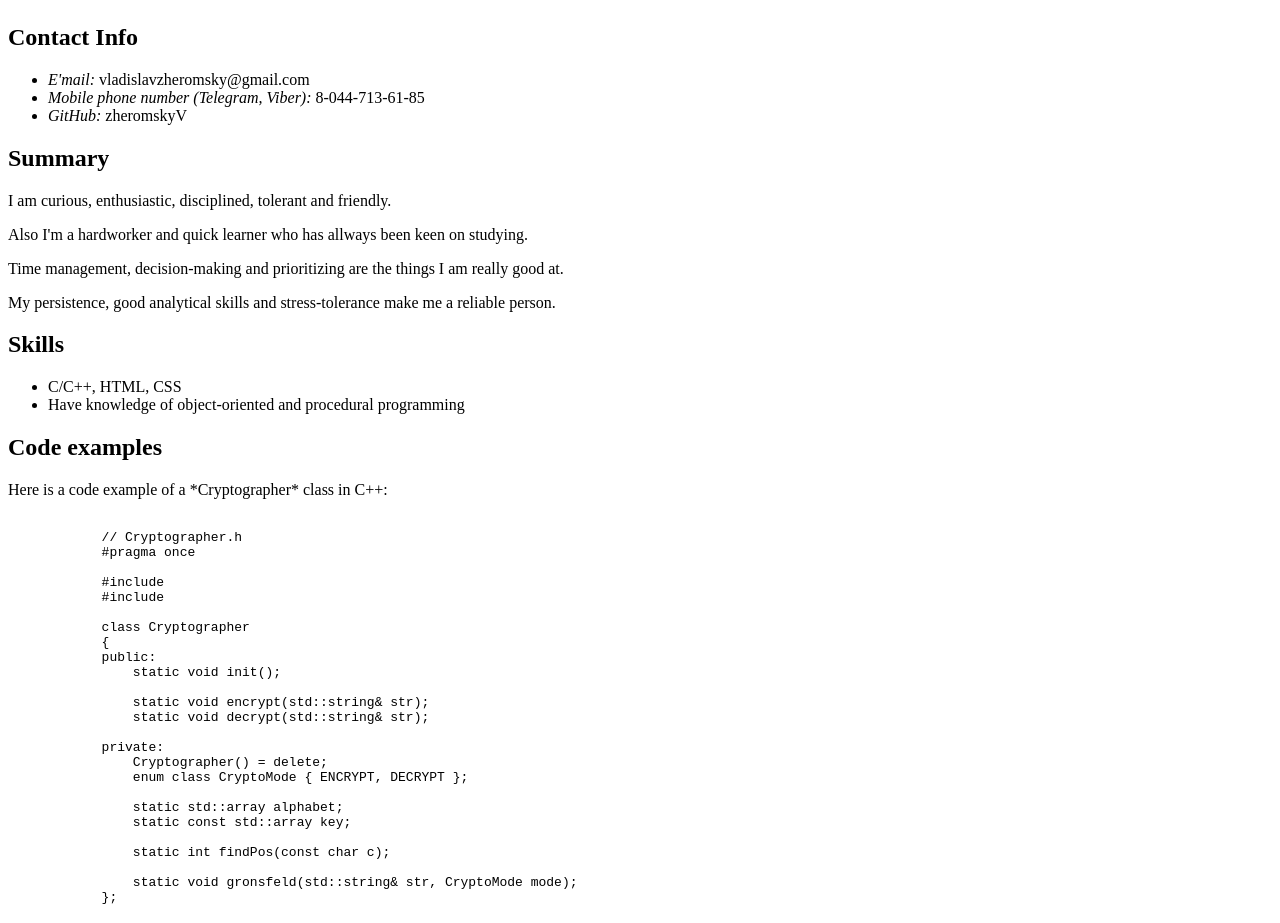
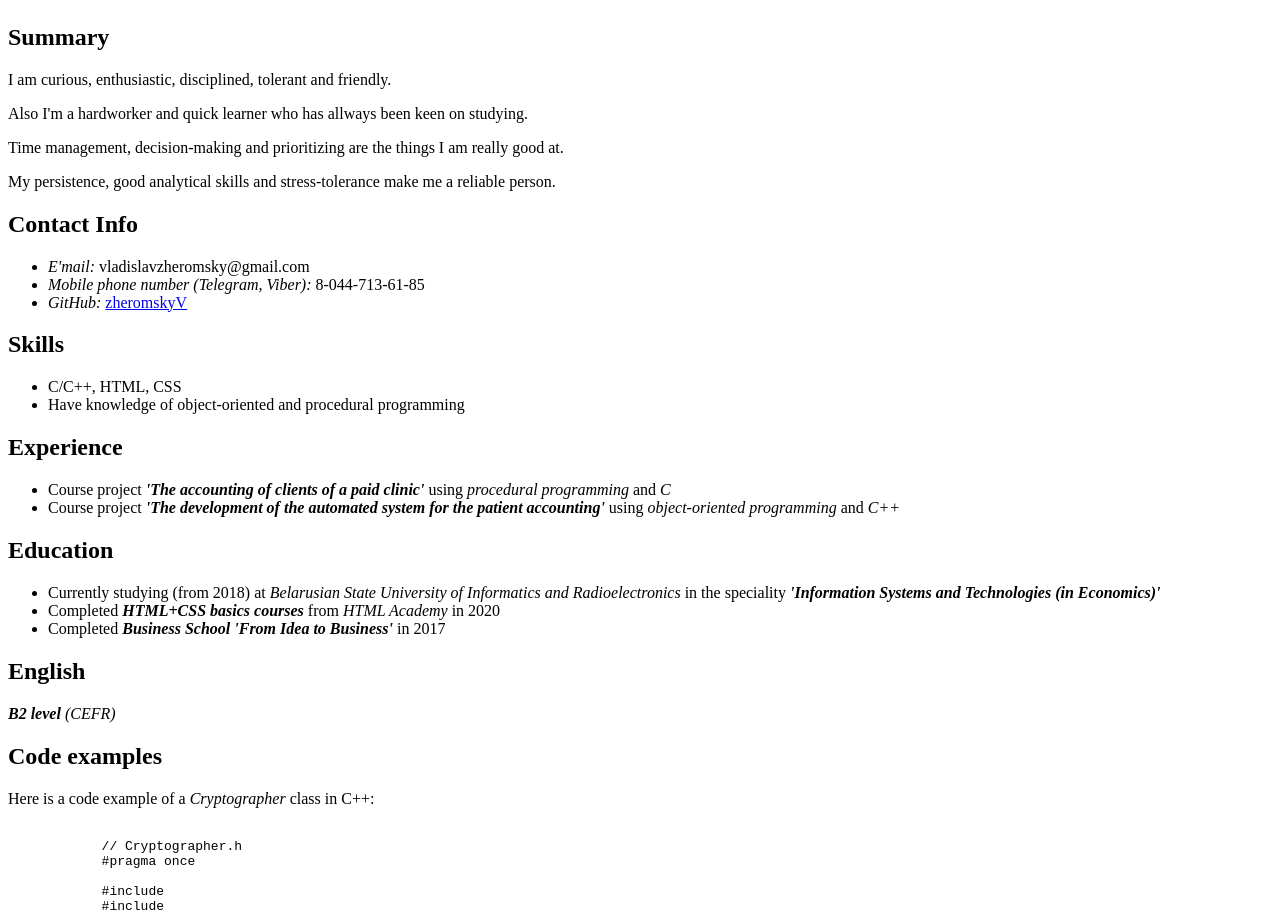
Before and after one commit to zheromskyV/rsschool-cv, a plain HTML site: page index.html in a window 1280 px wide. Shown: the part 595-1518 px from the top of the page. Drawn offline with Linux system fonts and the light colour scheme.

Commit message:
fix: index.html

```diff
--- a/index.html
+++ b/index.html
@@ -3,6 +3,7 @@
 <head>
     <meta charset="UTF-8">
     <title>Junior Developer Resume</title>
+    <link href="style.css" rel="stylesheet">
 </head>
 <body>
     <header>
@@ -12,20 +13,21 @@
         <article>
         <p><img src="penguin.jpg"></p>
         <section>
-            <h2>Contact Info</h2>
-            <ul>
-                <li><i>E'mail:</i> vladislavzheromsky@gmail.com</li>
-                <li><i>Mobile phone number (Telegram, Viber):</i> 8-044-713-61-85</li>
-                <li><i>GitHub: </i><a href="https://github.com/zheromskyV"></a>zheromskyV</li>
-            </ul>
-        </section>
-        <section>
             <h2>Summary</h2>
             <p>I am curious, enthusiastic, disciplined, tolerant and friendly.</p>
             <p>Also I'm a hardworker and quick learner who has allways been keen on studying.</p>
             <p>Time management, decision-making and prioritizing are the things I am really good at.</p>
             <p>My persistence, good analytical skills and stress-tolerance make me a reliable person.</p>
-
+        </section>
+        <section class="contact-info">
+            <h2>Contact Info</h2>
+            <ul>
+                <li><i>E'mail:</i><span id="mail"> vladislavzheromsky@gmail.com</span></li>
+                <li><i>Mobile phone number (Telegram, Viber):</i><span class="phone-number"> 8-044-713-61-85</span></li>
+                <li><i>GitHub: </i><a href="https://github.com/zheromskyV">zheromskyV</a></li>
+            </ul>
+        </section>
+        <section>
             <h2>Skills</h2>
             <ul>
                 <li>C/C++, HTML, CSS</li>
@@ -33,8 +35,27 @@
             </ul>
         </section>
         <section>
+            <h2>Experience</h2>
+            <ul>
+                <li>Course project <b><i>'The accounting of clients of a paid clinic'</i></b> using <i>procedural programming</i> and <i>C</i></li>
+                <li>Course project <i><b>'The development of the automated system for the patient accounting'</i></b> using <i>object-oriented programming</i> and <i>C++</i></li>
+            </ul>
+        </section>
+        <section>
+            <h2>Education</h2>
+            <ul>
+                <li>Currently studying (from 2018) at <i>Belarusian State University of Informatics and Radioelectronics</i> in the speciality <i><b>'Information Systems and Technologies (in Economics)'</i></b></li>
+                <li>Completed <i><b>HTML+CSS basics courses</i></b> from <i>HTML Academy</i> in 2020</li>
+                <li>Completed <i><b>Business School 'From Idea to Business'</i></b> in 2017</li>
+            </ul>
+        </section>
+        <section class="english">
+            <h2>English</h2>
+            <p><i><b>B2 level</b> (CEFR)</i></p>
+        </section>
+        <section>
             <h2>Code examples</h2>
-            <p>Here is a code example of a *Cryptographer* class in C++:</p>
+            <p>Here is a code example of a <i>Cryptographer</i> class in C++:</p>
             <pre><code>
             // Cryptographer.h
             #pragma once
@@ -145,25 +166,6 @@
             }
             </pre></code>
         </section>
-        <section>
-            <h2>Experience</h2>
-            <ul>
-                <li>Course project <b><i>'The accounting of clients of a paid clinic'</i></b> using <i>procedural programming</i> and <i>C</i></li>
-                <li>Course project <i><b>'The development of the automated system for the patient accounting'</i></b> using <i>object-oriented programming</i> and <i>C++</i></li>
-            </ul>
-        </section>
-        <section>
-            <h2>Education</h2>
-            <ul>
-                <li>Currently studying (from 2018) at <i>Belarusian State University of Informatics and Radioelectronics</i> in the speciality <i><b>'Information Systems and Technologies (in Economics)'</i></b></li>
-                <li>Completed <i><b>HTML+CSS basics courses</i></b> from <i>HTML Academy</i> in 2020</li>
-                <li>Completed <i><b>Business School 'From Idea to Business'</i></b> in 2017</li>
-            </ul>
-        </section>
-        <section>
-            <h2>English</h2>
-            <p><i><b>B2 level</b> (CEFR)</i></p>
-        </section>
         </article>
     </main>
 </body>
```
